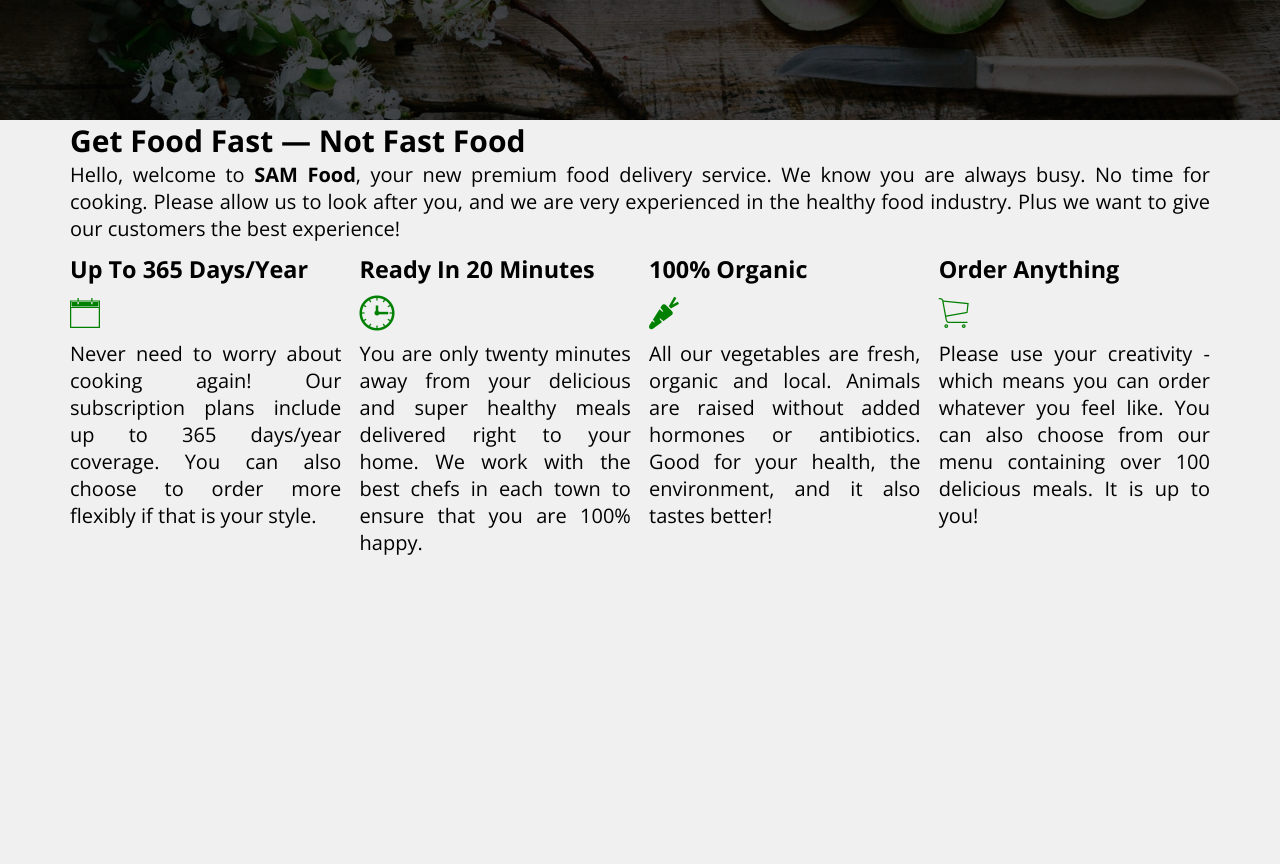
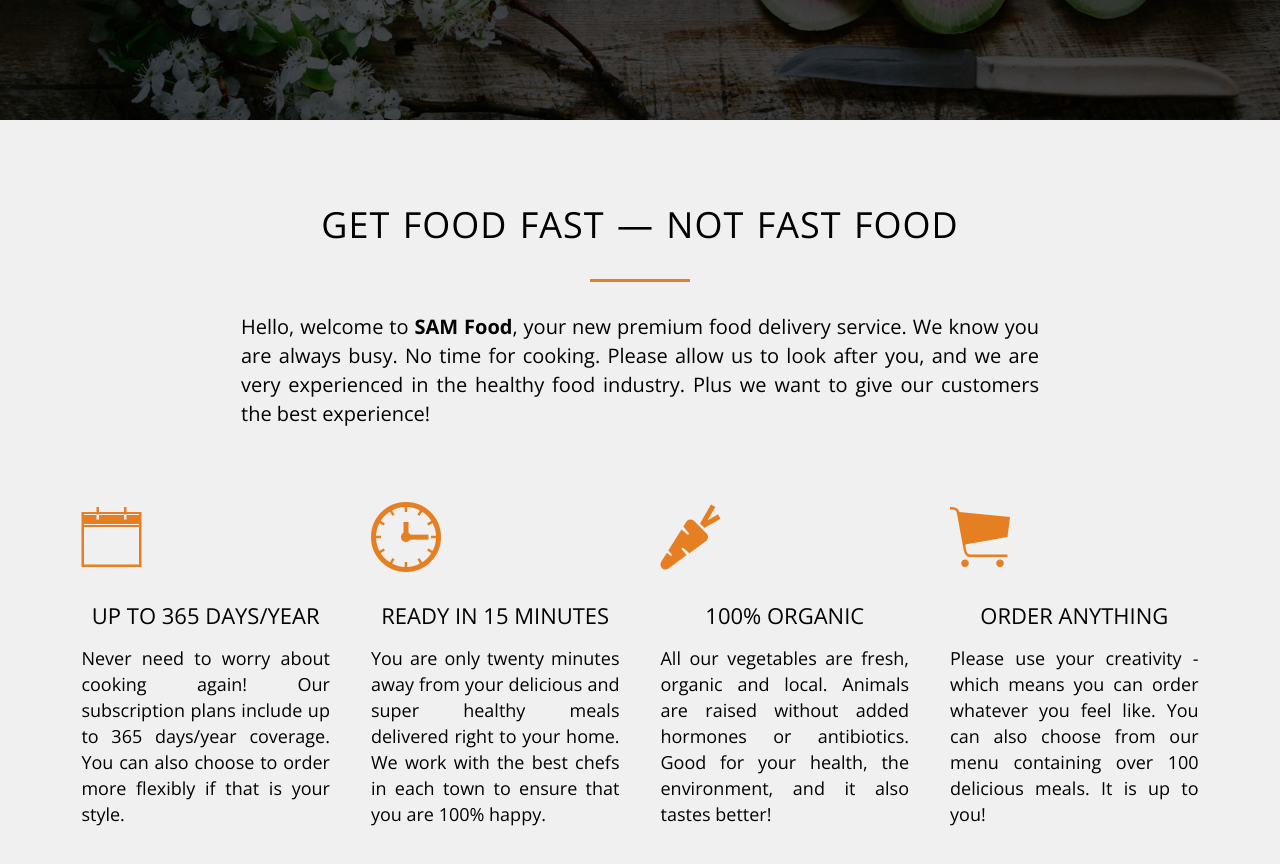
Before and after one commit to AmandaKitSam/Front-End-04, a plain HTML site: page index.html in a window 1280 px wide. Shown: the part 680-1544 px from the top of the page. Before the commit the page ends 1248 px from the top, so only its background shows below. Drawn offline with nearby package versions, Linux system fonts and the light colour scheme; files whose address does not match are found by name.

Commit message:
Added styling for the 2nd section

```diff
--- a/css/style.css
+++ b/css/style.css
@@ -19,19 +19,50 @@
   text-rendering: optimizeLegibility;
 }
 
+h1, h2, h3 {
+  font-weight: 400;
+  text-transform: uppercase;
+}
+
 h1 {
   margin-top: 0;
   margin-bottom: 20px;
   color: #ffffff;
   font-size: 230%;
-  font-weight: 400;
-  text-transform: uppercase;
+  word-spacing: 4px;
   letter-spacing: 1px;
-  word-spacing: 4px;
+}
+
+h2 {
+  font-size: 180%;
+  word-spacing: 2px;
+  text-align: center;
+  margin-bottom: 30px;
+  letter-spacing: 1px;
+}
+
+h2:after {
+  display: block;
+  height: 3px;
+  background-color: #e67e22;
+  content: "";
+  width: 100px;
+  margin: 0 auto;
+  margin-top: 30px;
+}
+
+h3 {
+  font-size: 110%;
+  margin-bottom: 15px;
+  text-align: center;
 }
 
 p {
   text-align: justify;
+}
+
+section {
+  padding: 80px 0;
 }
 
 .row {
@@ -136,9 +167,27 @@
 
 
 /*-------------------------- 2.FEATURES  --------------------------*/
-.features .icon {
-  color: green;
-  font-size: 2em;
+.features .icon-big {
+  color: #e67e22;
+  font-size: 4em;
+  display: block;
+  margin-bottom: 10px;
+}
+
+.long-copy {
+  line-height: 145%;
+  width: 70%;
+  margin-left: 15%;
+  padding-bottom: 30px;
+}
+
+.box {
+  padding: 1%;
+}
+
+.box p {
+  font-size: 90%;
+  line-height: 145%;
 }
 
 
--- a/index.html
+++ b/index.html
@@ -54,24 +54,24 @@
       </div>
 
       <div class="row">
-        <div class="col span-1-of-4">
+        <div class="col span-1-of-4 box">
+          <i class="ion-ios-calendar-outline icon-big"></i>
           <h3>Up To 365 Days/Year</h3>
-          <i class="icon ion-ios-calendar-outline"></i>
           <p>Never need to worry about cooking again! Our subscription plans include up to 365 days/year coverage. You can also choose to order more flexibly if that is your style.</p>
         </div>
-        <div class="col span-1-of-4">
-          <h3>Ready In 20 Minutes</h3>
-          <i class="icon ion-clock"></i>
+        <div class="col span-1-of-4 box">
+          <i class="ion-clock icon-big"></i>
+          <h3>Ready In 15 Minutes</h3>
           <p>You are only twenty minutes away from your delicious and super healthy meals delivered right to your home. We work with the best chefs in each town to ensure that you are 100% happy.</p>
         </div>
-        <div class="col span-1-of-4">
+        <div class="col span-1-of-4 box">
+          <i class="ion-ios-nutrition icon-big"></i>
           <h3>100% Organic</h3>
-          <i class="icon ion-ios-nutrition"></i>
           <p>All our vegetables are fresh, organic and local. Animals are raised without added hormones or antibiotics. Good for your health, the environment, and it also tastes better!</p>
         </div>
-        <div class="col span-1-of-4">
+        <div class="col span-1-of-4 box">
+          <i class="ion-ios-cart icon-big"></i>
           <h3>Order Anything</h3>
-          <i class="icon ion-ios-cart-outline"></i>
           <p>Please use your creativity - which means you can order whatever you feel like. You can also choose from our menu containing over 100 delicious meals. It is up to you!</p>
         </div>
       </div>
```
